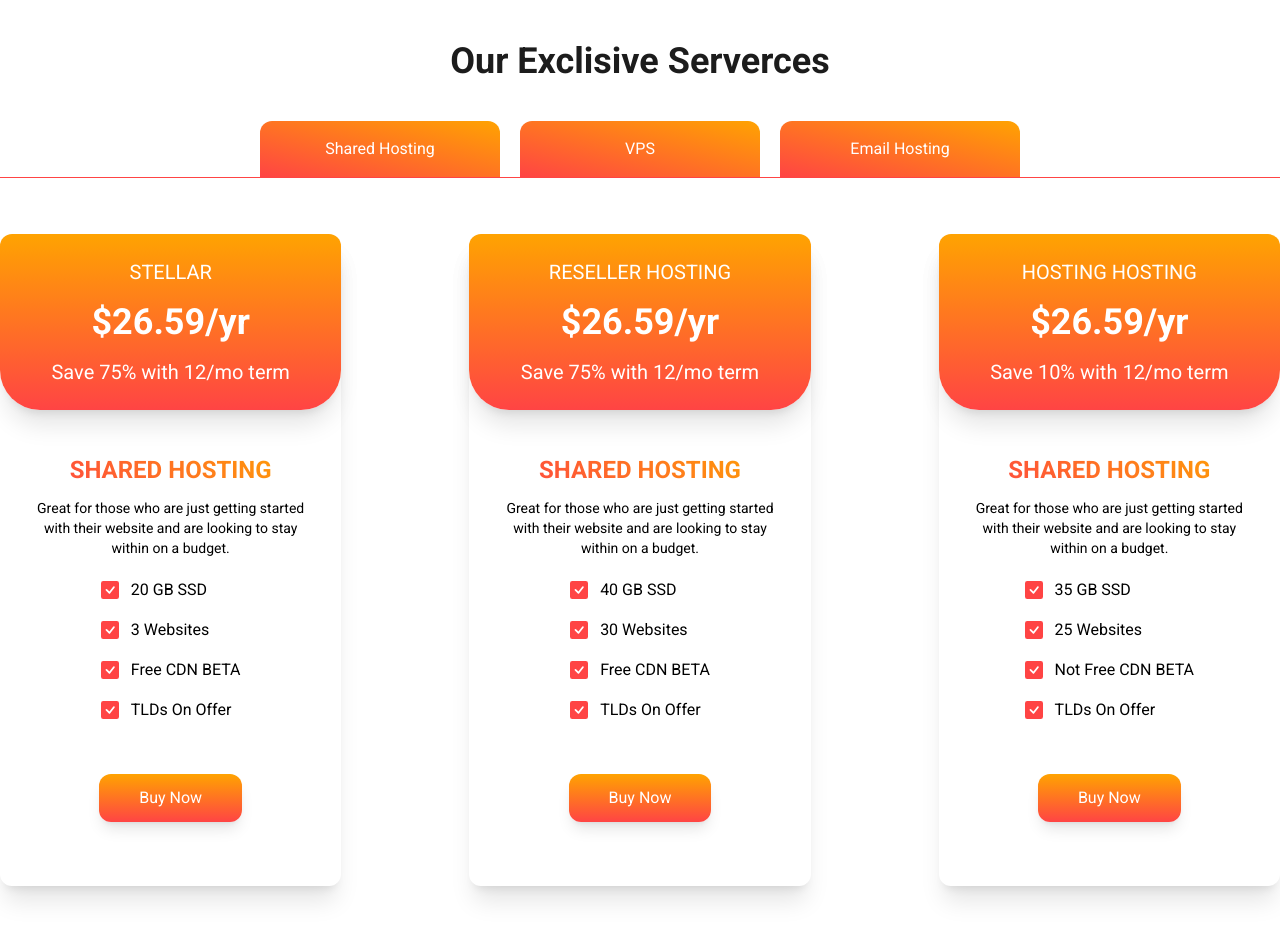
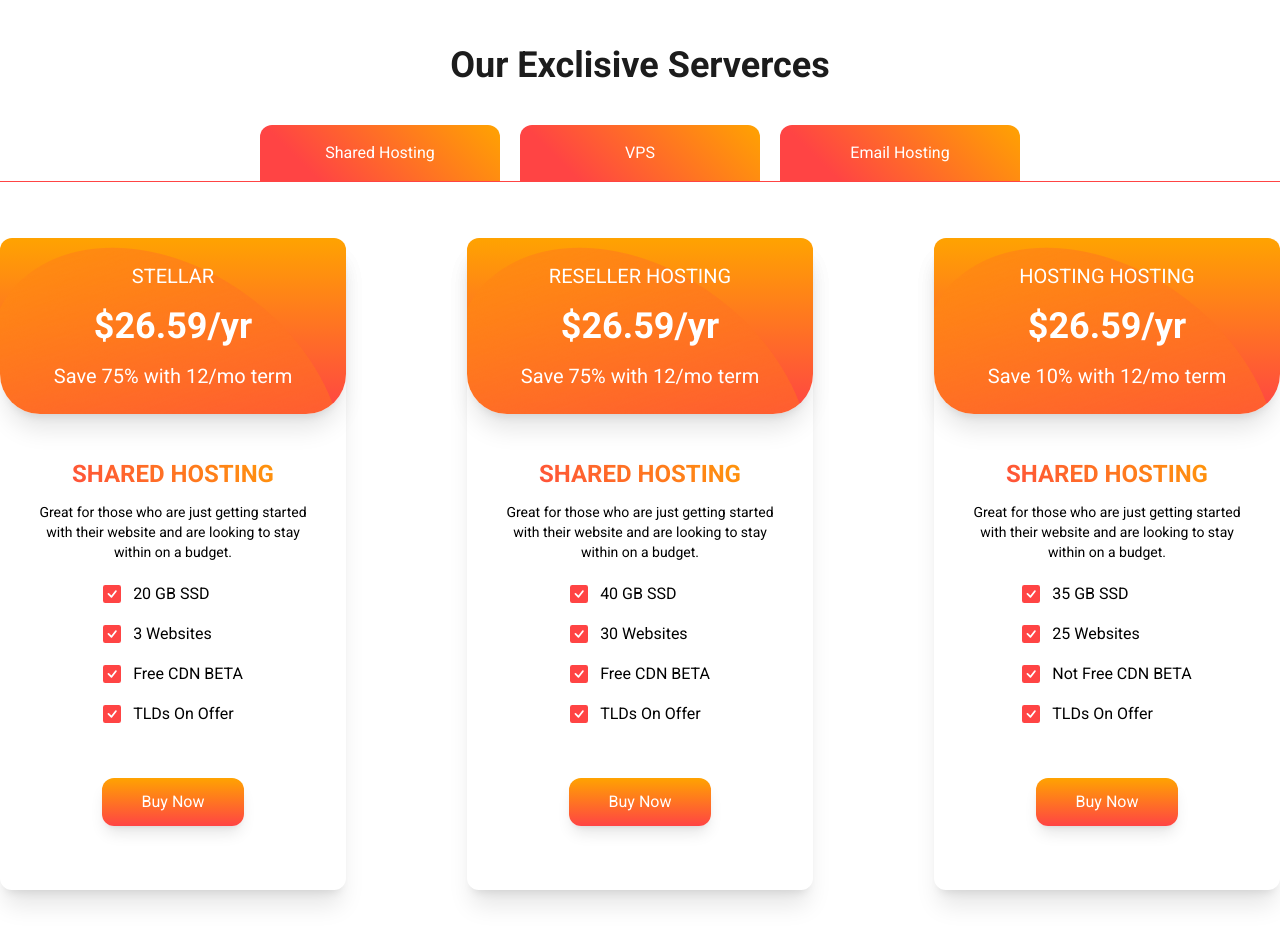
Before and after one commit to pothikit/hostfule-project, a React (Create React App) app: page / in a window 1280 px wide. Shown: the part 2620-3563 px from the top of the page. Built offline with nearby package versions, Linux system fonts and the light colour scheme; a web font is replaced by a local one.

Commit message:
card bg seted

```diff
--- a/src/components/home/domainSeach.jsx
+++ b/src/components/home/domainSeach.jsx
@@ -33,7 +33,7 @@ function DomainSeach() {
                                 <input type="text" placeholder='Type your domain adreaddress' className='p-4 flex-1 outline-none font-semibold' name="" id='domainName' required onChange={handleDoaminInput} />
 
                                 <div className='px-2 space-x-3'>
-                                    <select name="extension" id="extensionSelect" className='outline-0 text-lg px-4 text-gray-500 font-semibold cursor-pointer bg-transparent' onChange={handleSelect}>
+                                    <select name="extension" id="extensionSelect" className='outline-0 text-lg px-4 text-gray-500 font-semibold cursor-pointer bg-transparent appearance-none' onChange={handleSelect}>
                                         <option value="All" defaultValue>All</option>
                                         {alldomain.map((domain) => (
                                             <option key={domain.id} className='text-lg' value={domain.extension}>{domain.extension}</option>
--- a/src/components/home/exclusive/Exclusive.jsx
+++ b/src/components/home/exclusive/Exclusive.jsx
@@ -1,7 +1,7 @@
 import React, { useState } from 'react'
 import PricingCard from './PricingCard';
 import data from '../../../data.json'
-
+import '../home.css';
 function Exclusive() {
     const cardData = data.exclusive;
     const firstThreeData = cardData.slice(0, 3);
@@ -16,12 +16,12 @@ function Exclusive() {
                     <h1 className='text-center text-4xl font-semibold text-[#1C1C1C]'>Our Exclisive Serverces</h1>
                     <div className="tabs-main border-b border-primary mt-10">
                         <div className="tabs flex gap-5 justify-center">
-                            <button onClick={(() => handleclck(1))} className={`px-6 text-white py-4 bg-gradient-to-tr from-primary to-secondary w-60 rounded-xl rounded-b-none ${tab === 1 ? "opacity-70" : "opacity-100"}`}>Shared Hosting</button>
-                            <button onClick={(() => handleclck(2))} className={`px-6 text-white py-4 bg-gradient-to-tr from-primary to-secondary w-60 rounded-xl rounded-b-none ${tab === 2 ? "opacity-70" : "opacity-100"}`}>VPS</button>
-                            <button onClick={(() => handleclck(3))} className={`px-6 text-white py-4 bg-gradient-to-tr from-primary to-secondary w-60 rounded-xl rounded-b-none ${tab === 3 ? "opacity-70" : "opacity-100"}`}>Email Hosting</button>
+                            <button onClick={(() => handleclck(1))} className={`px-6 text-white py-4 tab-btn w-60 rounded-xl rounded-b-none ${tab === 1 ? "opacity-70" : "opacity-100"}`}>Shared Hosting</button>
+                            <button onClick={(() => handleclck(2))} className={`px-6 text-white py-4 tab-btn w-60 rounded-xl rounded-b-none ${tab === 2 ? "opacity-70" : "opacity-100"}`}>VPS</button>
+                            <button onClick={(() => handleclck(3))} className={`px-6 text-white py-4 tab-btn w-60 rounded-xl rounded-b-none ${tab === 3 ? "opacity-70" : "opacity-100"}`}>Email Hosting</button>
                         </div>
                     </div>
-                    <div className="tab-content grid grid-cols-1 md:grid-cols-3 mt-14 gap-32">
+                    <div className="tab-content flex mt-14 justify-between">
                         {
                             firstThreeData.map((cardItem) => (
                                 <PricingCard cardData={cardItem} key={cardItem.id}></PricingCard>
--- a/src/components/home/exclusive/PricingCard.jsx
+++ b/src/components/home/exclusive/PricingCard.jsx
@@ -2,11 +2,13 @@ import React from 'react'
 import '../home.css'
 import { BsFillCheckSquareFill } from 'react-icons/bs'
 function PricingCard({ cardData }) {
+
+
     return (
         <>
             {
-                <div className="card shadow-xl pb-16 rounded-xl text-center" key={cardData.id}>
-                    <div className="card-head bg-gradient-to-t from-primary to-secondary text-center p-6 rounded-t-xl rounded-b-[40px] shadow-xl ">
+                <div className="card shadow-xl w-[346px] pb-16 rounded-xl text-center" key={cardData.id}>
+                    <div className="card-head p-6 rounded-t-xl rounded-b-[40px] shadow-xl ">
                         <div className='text-white'>
                             <span className="type text-xl uppercase">{cardData.type}</span>
                             <h2 className='text-4xl font-semibold my-4'>{cardData.price}</h2>
--- a/src/components/home/home.css
+++ b/src/components/home/home.css
@@ -5,3 +5,9 @@ background-clip: text;
 -webkit-background-clip: text;
 -webkit-text-fill-color: transparent;
 }
+.tab-btn{
+    background: linear-gradient(225deg, #FFA301 0%, #F44 80%);
+}
+.card-head{
+    background: url("../../asstes/pricingshap.png") no-repeat left bottom, linear-gradient(180deg, #FFA301 0%, #F44 100%);
+}
```
